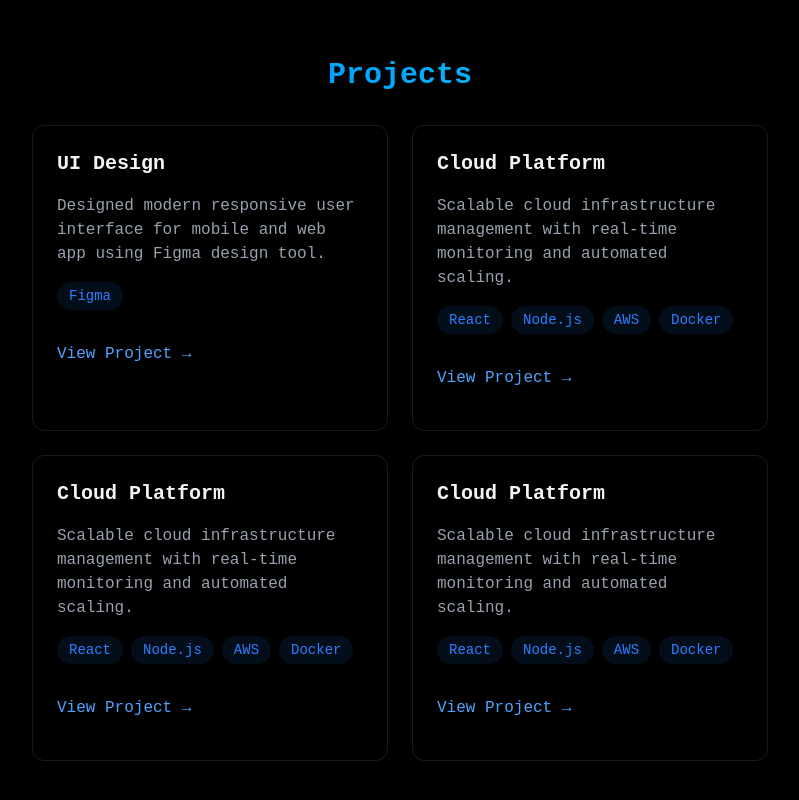
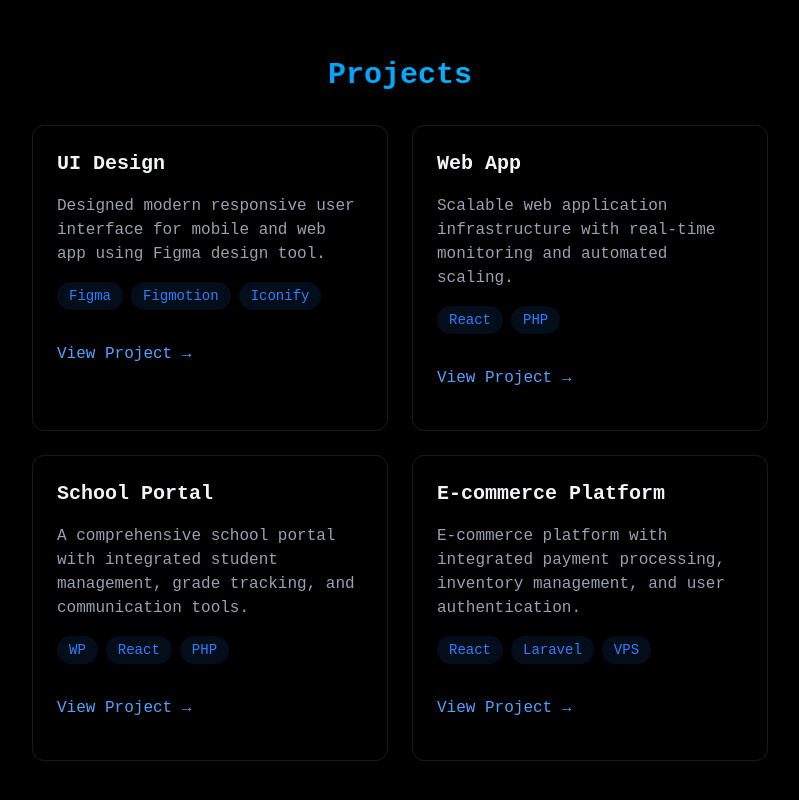
Before and after one commit to ekachnwa/best, a React (Vite) app: page / in a window 1280 px wide. Shown: the part 1639-2439 px from the top of the page, without its empty margins (240-1039 px from the left). Built offline with nearby package versions, Linux system fonts and the light colour scheme.

Commit message:
updated projects

```diff
--- a/src/components/sections/Projects.jsx
+++ b/src/components/sections/Projects.jsx
@@ -12,7 +12,7 @@ export const Projects = () => {
                             <p className="text-gray-400 mb-4">Designed modern responsive user interface for mobile and web app using Figma design tool.</p>
 
                             <div className="flex flex-wrap gap-2 mb-4">
-                                {["Figma"].map((tech, key) =>  <span key={key} className="bg-blue-500/10 text-blue-500 py-1 px-3 rounded-full text-sm hover:bgoblue-500/20 hover:shadow-[0_2px_8px_rgba(59,130,2246,0.2)] transition">
+                                {["Figma","Figmotion","Iconify"].map((tech, key) =>  <span key={key} className="bg-blue-500/10 text-blue-500 py-1 px-3 rounded-full text-sm hover:bgoblue-500/20 hover:shadow-[0_2px_8px_rgba(59,130,2246,0.2)] transition">
                                         {tech}</span>)}
                             </div>
                             <div className="flex justify-between items-center">
@@ -21,11 +21,11 @@ export const Projects = () => {
                         </div>
 
                         <div className="p-6 rounded-xl border border-white/10 hover:bgoblue-500/20 hover:shadow-[0_2px_8px_rgba(59,130,2246,0.2)] transition">
-                            <h3 className="text-xl font-bold mb-4">Cloud Platform</h3>
-                            <p className="text-gray-400 mb-4">Scalable cloud infrastructure management with real-time monitoring and automated scaling.</p>
+                            <h3 className="text-xl font-bold mb-4">Web App</h3>
+                            <p className="text-gray-400 mb-4">Scalable web application infrastructure with real-time monitoring and automated scaling.</p>
 
                             <div className="flex flex-wrap gap-2 mb-4">
-                                {["React", "Node.js", "AWS", "Docker"].map((tech, key) =>  <span key={key} className="bg-blue-500/10 text-blue-500 py-1 px-3 rounded-full text-sm hover:bgoblue-500/20 hover:shadow-[0_2px_8px_rgba(59,130,2246,0.2)] transition">
+                                {["React", "PHP"].map((tech, key) =>  <span key={key} className="bg-blue-500/10 text-blue-500 py-1 px-3 rounded-full text-sm hover:bgoblue-500/20 hover:shadow-[0_2px_8px_rgba(59,130,2246,0.2)] transition">
                                         {tech}</span>)}
                             </div>
                             <div className="flex justify-between items-center">
@@ -34,11 +34,11 @@ export const Projects = () => {
                         </div>
 
                         <div className="p-6 rounded-xl border border-white/10 hover:bgoblue-500/20 hover:shadow-[0_2px_8px_rgba(59,130,2246,0.2)] transition">
-                            <h3 className="text-xl font-bold mb-4">Cloud Platform</h3>
-                            <p className="text-gray-400 mb-4">Scalable cloud infrastructure management with real-time monitoring and automated scaling.</p>
+                            <h3 className="text-xl font-bold mb-4">School Portal</h3>
+                            <p className="text-gray-400 mb-4">A comprehensive school portal with integrated student management, grade tracking, and communication tools.</p>
 
                             <div className="flex flex-wrap gap-2 mb-4">
-                                {["React", "Node.js", "AWS", "Docker"].map((tech, key) =>  <span key={key} className="bg-blue-500/10 text-blue-500 py-1 px-3 rounded-full text-sm hover:bgoblue-500/20 hover:shadow-[0_2px_8px_rgba(59,130,2246,0.2)] transition">
+                                {[ "WP","React", "PHP"].map((tech, key) =>  <span key={key} className="bg-blue-500/10 text-blue-500 py-1 px-3 rounded-full text-sm hover:bgoblue-500/20 hover:shadow-[0_2px_8px_rgba(59,130,2246,0.2)] transition">
                                         {tech}</span>)}
                             </div>
                             <div className="flex justify-between items-center">
@@ -47,15 +47,15 @@ export const Projects = () => {
                         </div>
 
                         <div className="p-6 rounded-xl border border-white/10 hover:bgoblue-500/20 hover:shadow-[0_2px_8px_rgba(59,130,2246,0.2)] transition">
-                            <h3 className="text-xl font-bold mb-4">Cloud Platform</h3>
-                            <p className="text-gray-400 mb-4">Scalable cloud infrastructure management with real-time monitoring and automated scaling.</p>
+                            <h3 className="text-xl font-bold mb-4">E-commerce Platform</h3>
+                            <p className="text-gray-400 mb-4">E-commerce platform with integrated payment processing, inventory management, and user authentication.</p>
 
                             <div className="flex flex-wrap gap-2 mb-4">
-                                {["React", "Node.js", "AWS", "Docker"].map((tech, key) =>  <span key={key} className="bg-blue-500/10 text-blue-500 py-1 px-3 rounded-full text-sm hover:bgoblue-500/20 hover:shadow-[0_2px_8px_rgba(59,130,2246,0.2)] transition">
+                                {["React", "Laravel", "VPS"].map((tech, key) =>  <span key={key} className="bg-blue-500/10 text-blue-500 py-1 px-3 rounded-full text-sm hover:bgoblue-500/20 hover:shadow-[0_2px_8px_rgba(59,130,2246,0.2)] transition">
                                         {tech}</span>)}
                             </div>
                             <div className="flex justify-between items-center">
-                                <a href="#" className="text-blue-400 hover:text-blue-300 transition-colors my-4">View Project →</a>
+                                <a href="https://kusnap.com" className="text-blue-400 hover:text-blue-300 transition-colors my-4" target="_blank">View Project →</a>
                             </div>
                         </div>
 
```
